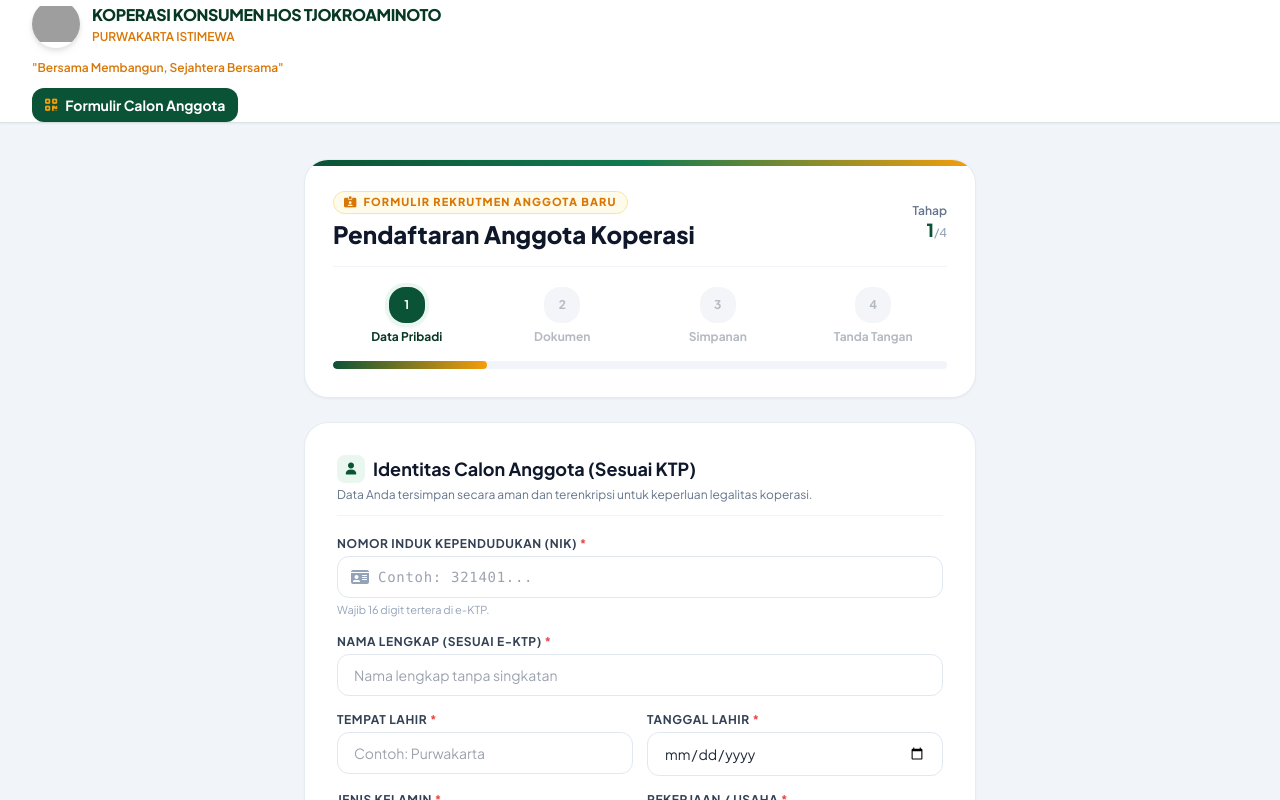
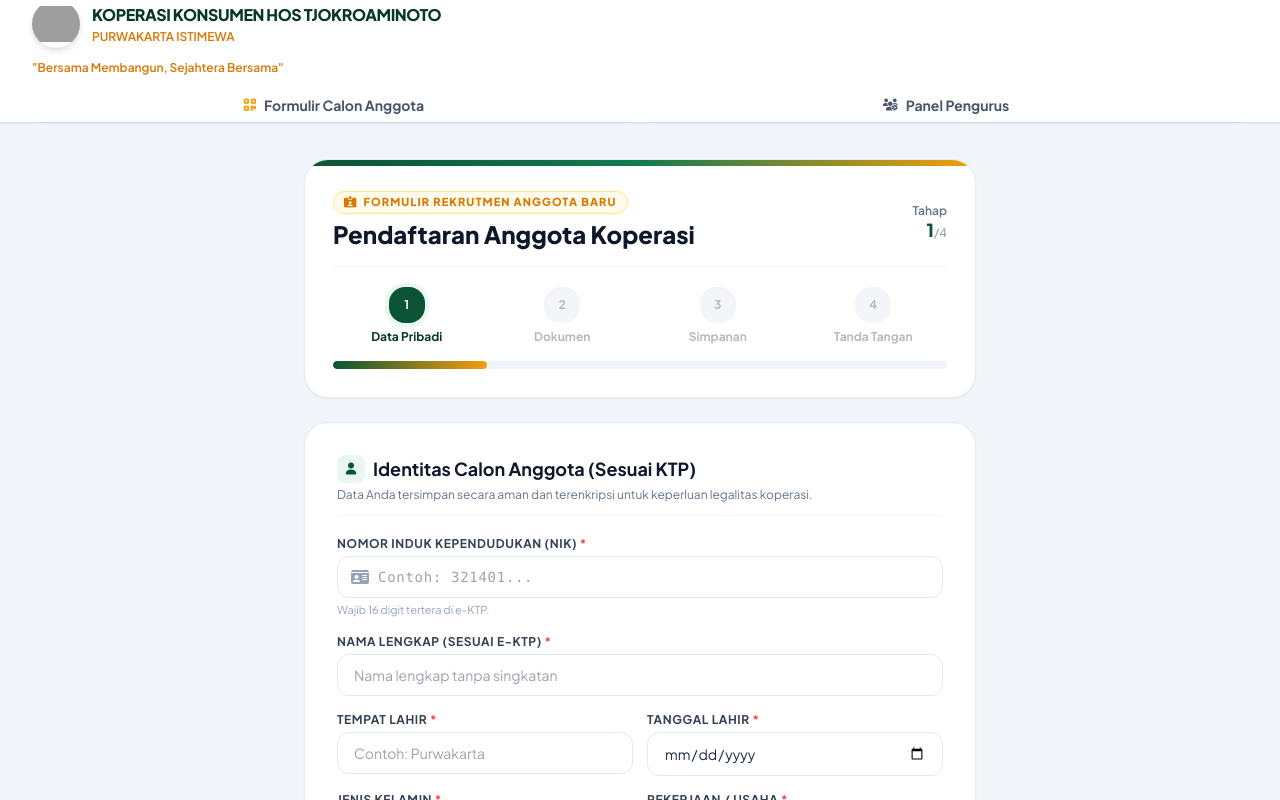
Before and after one commit to cahya42/Pendaftaran-Anggota, a React (Vite) app: page / in a window 1280 px wide. Shown: the top 800 px of the page. Built offline with nearby package versions, Linux system fonts and the light colour scheme; no server answers; the database is empty; grey boxes are pictures that could not be loaded.

Commit message:
daftar link update

```diff
--- a/src/App.jsx
+++ b/src/App.jsx
@@ -10,7 +10,13 @@ import { generateNia } from './utils/helpers.js';
 const SUPABASE_READY = Boolean(import.meta.env.VITE_SUPABASE_URL && import.meta.env.VITE_SUPABASE_ANON_KEY);
 
 export default function App() {
-  const [view, setView] = useState('member');
+  const [view, setView] = useState(() => {
+    if (typeof window === 'undefined') return 'home';
+    const params = new URLSearchParams(window.location.search);
+    if (params.get('daftar') === '1' || params.get('view') === 'member') return 'member';
+    if (params.get('admin') === '1' || params.get('view') === 'admin') return 'admin';
+    return 'home';
+  });
   const [applicants, setApplicants] = useState(INITIAL_APPLICANTS);
   const [loading, setLoading] = useState(SUPABASE_READY);
   const [dbOnline, setDbOnline] = useState(false);
@@ -102,9 +108,7 @@ export default function App() {
             <i className="fa-solid fa-circle-notch fa-spin text-tjokro-green text-2xl mb-3"></i>
             <p className="font-semibold">Menghubungkan ke database Supabase...</p>
           </div>
-        ) : view === 'member' ? (
-          <MemberView onAddApplicant={addApplicant} notify={notify} />
-        ) : (
+        ) : view === 'admin' ? (
           <AdminPanel
             applicants={applicants}
             onChangeStatus={changeStatus}
@@ -115,6 +119,8 @@ export default function App() {
               notify('Simulasi: Halaman formulir terbuka otomatis di HP calon anggota!', 'info');
             }}
           />
+        ) : (
+          <MemberView onAddApplicant={addApplicant} notify={notify} />
         )}
       </main>
       <Toast toast={toast} />
--- a/src/components/Header.jsx
+++ b/src/components/Header.jsx
@@ -50,23 +50,24 @@ export default function Header({ view, onSwitch }) {
           </p>
 
           {/* Baris 3: Tombol navigasi */}
-          {/* Calon anggota (view === 'member'): hanya tombol Daftar */}
-          {view === 'member' && (
+          {/* view === 'home' (link utama): keduanya berdampingan */}
+          {/* view === 'member' (link QR pendaftaran): hanya tombol Daftar */}
+          {/* view === 'admin' (link admin): hanya tombol Admin */}
+          <div className="flex gap-2 w-full">
+            {(view === 'home' || view === 'member') && (
               <button
                 onClick={() => onSwitch('member')}
-              className={`${btnActive} flex-1`}
+                className={`${view === 'member' ? btnActive : btnIdle} flex-1`}
               >
                 <i className="fa-solid fa-qrcode text-tjokro-accentgold"></i>
                 <span className="hidden sm:inline">Formulir Calon Anggota</span>
                 <span className="sm:inline-block sm:hidden">Form QR</span>
               </button>
             )}
-
-          {/* Admin (view === 'admin'): hanya tombol Panel Pengurus */}
-          {view === 'admin' && (
+            {(view === 'home' || view === 'admin') && (
               <button
                 onClick={() => onSwitch('admin')}
-              className={`${btnActive} flex-1`}
+                className={`${view === 'admin' ? btnActive : btnIdle} flex-1`}
               >
                 <i className="fa-solid fa-users-gear text-xs"></i>
                 <span className="hidden sm:inline">Panel Pengurus</span>
@@ -75,6 +76,7 @@ export default function Header({ view, onSwitch }) {
             )}
           </div>
         </div>
+      </div>
     </header>
   );
 }
```
Also changed, not shown: 1 other file (tests, documents, lock files or other folders). Lines whose indentation alone changed are shown as unchanged.
